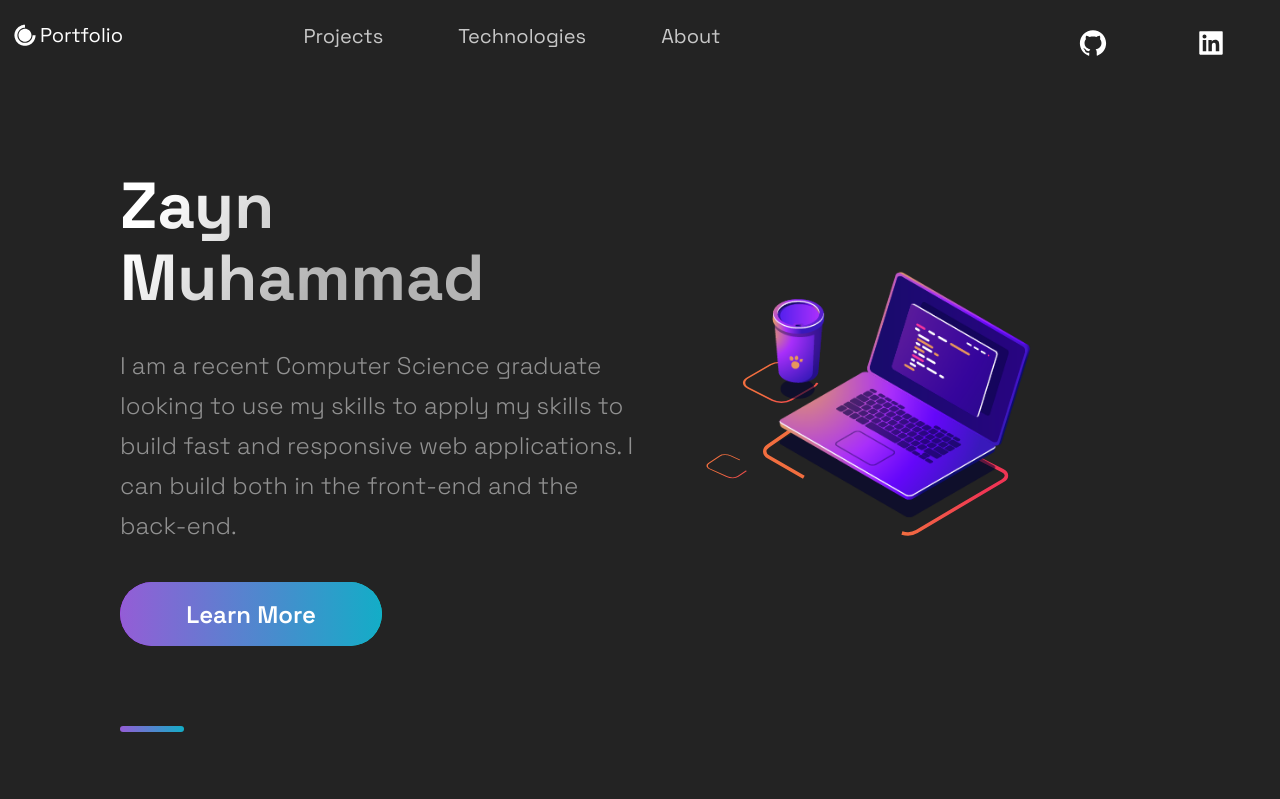
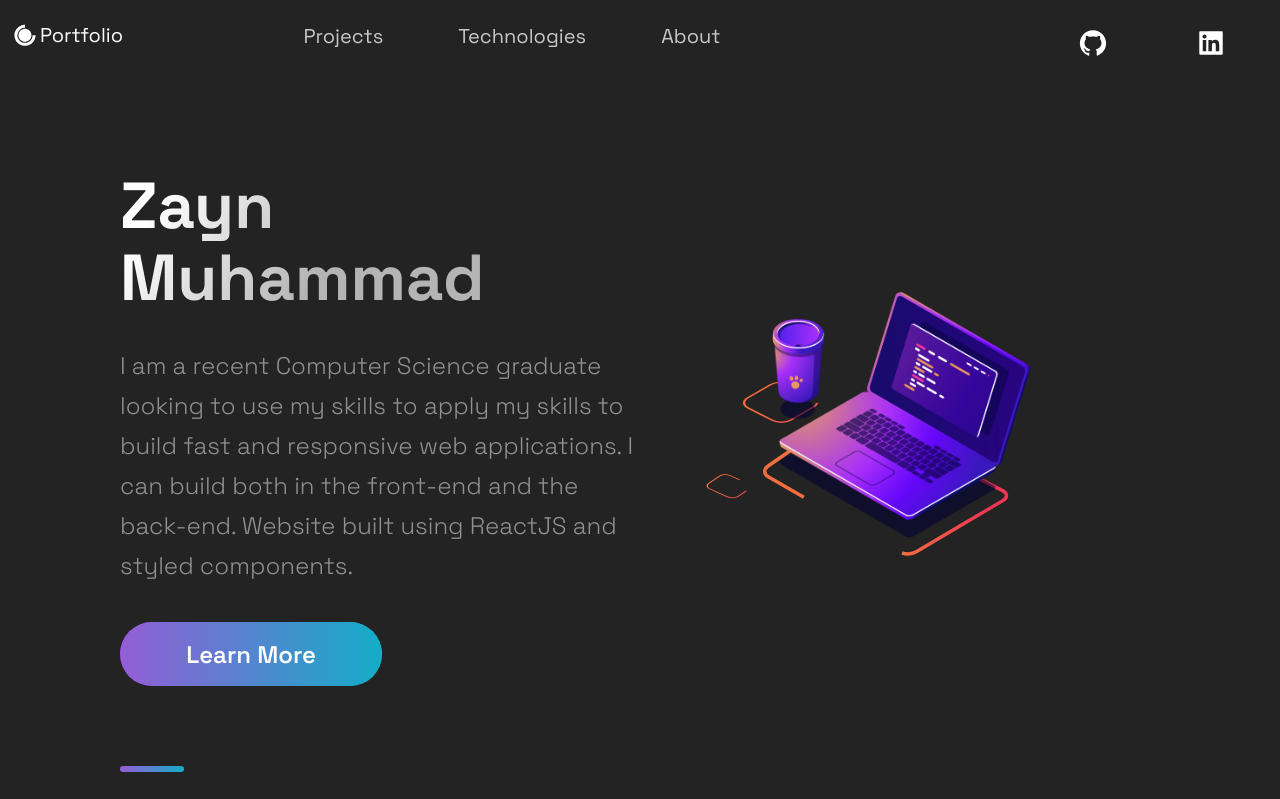
Before and after one commit to ZaynMuhammad/Website, a Next.js app: page / in a window 1280 px wide. Shown: the top 799 px of the page. Built offline with nearby package versions, Linux system fonts and the light colour scheme.

Commit message:
Updated hero

```diff
--- a/src/components/Hero/Hero.js
+++ b/src/components/Hero/Hero.js
@@ -18,7 +18,8 @@ const Hero = () => (
       <SectionText>
         I am a recent Computer Science graduate looking to use my skills to
         apply my skills to build fast and responsive web applications. I can
-        build both in the front-end and the back-end.
+        build both in the front-end and the back-end. Website built using
+        ReactJS and styled components.
       </SectionText>
       <Button
         onClick={() =>
```
